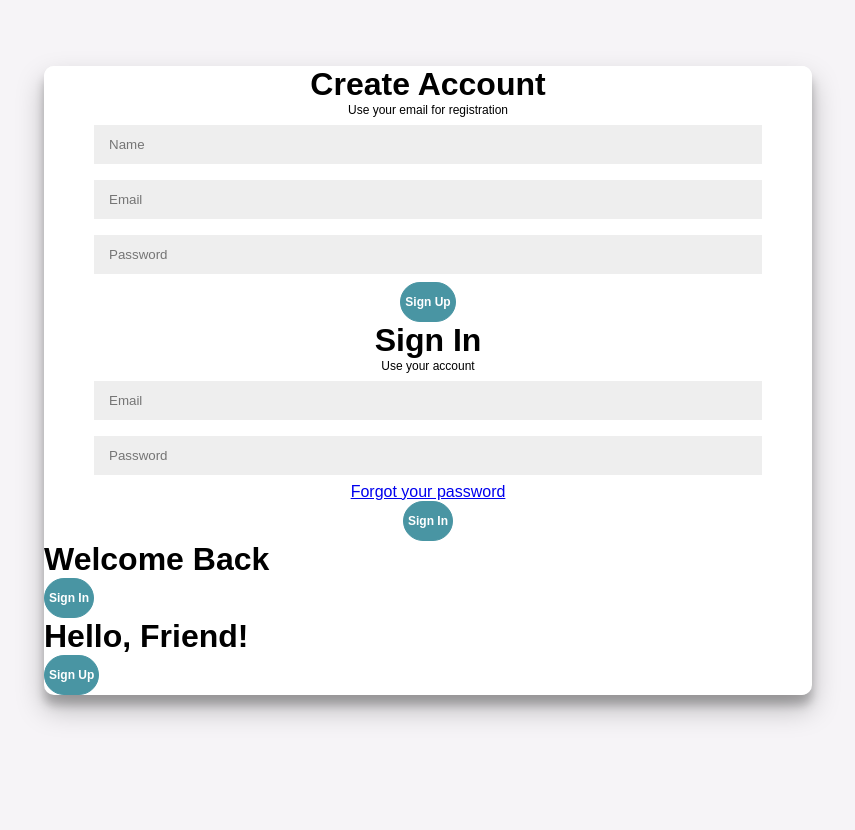
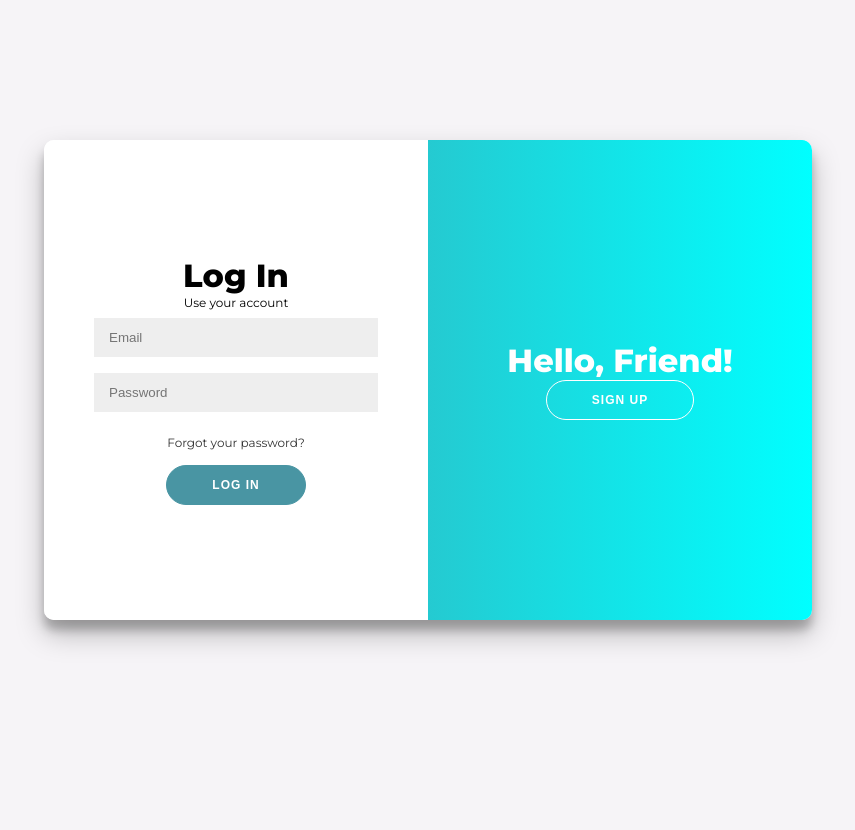
Before and after one commit to oravrp/INT20_21_Gr2, a PHP site: page /Login.html in a window 1280 px wide. Shown: the whole page, without its empty margins (212-1067 px from the left). Run offline with PHP 8.4, Linux system fonts and the light colour scheme.

Commit message:
changed the login/signup forms, added some js

```diff
--- a/Login.html
+++ b/Login.html
@@ -1,6 +1,11 @@
 <!DOCTYPE html>
 <html lang="en">
     <head>
+        <meta charset="UTF-8">
+    <meta name="viewport" content="width=device-width, initial-scale=1.0">
+    <link rel="stylesheet" href="https://cdnjs.cloudflare.com/ajax/libs/font-awesome/4.7.0/css/font-awesome.min.css">
+    <link rel="preconnect" href="https://fonts.gstatic.com">
+    <link href="https://fonts.googleapis.com/css?family=Poppins:400,500&display=swap" rel="stylesheet" />
 <title> Log In </title>
 
    <link rel="stylesheet" type="text/css" href="css/Login.css">
@@ -19,29 +24,29 @@
             <button>Sign Up</button>
             </form>
         </div>
-        <div class="form-container sign-in-container">
+        <div class="form-container log-in-container">
             <form action="#">
-                <h1>Sign In</h1>
+                <h1>Log In</h1>
                 <span> Use your account</span>
             <input type="email" placeholder="Email"/>
             <input type="password" placeholder="Password"/>
-            <a href="#">Forgot your password</a>
-            <button>Sign In</button>
+            <a href="#">Forgot your password?</a>
+            <button>Log In</button>
             </form>
         </div>
         <div class="overlay-container">
             <div class="overlay">
                 <div class="overlay-panel overlay-left">
-                    <h1>Welcome Back</h1>
-                <button class="ghost" id="SignIn">Sign In</button >
+                    <h1>Welcome Back!</h1>
+                <button class="ghost" id="logIn">Log In</button>
                 </div>
                 <div class="overlay-panel overlay-right">
                     <h1>Hello, Friend!</h1>
-                    <Button class="ghost" id="SignUp">Sign Up</Button>
+                    <Button class="ghost" id="signUp">Sign Up</Button>
                 </div>
             </div>
         </div>
     </div>
-    <script src="Login.js"></script>
+    <script src="js/Login.js"></script>
    </body>
 </html>
--- a/css/Login.css
+++ b/css/Login.css
@@ -1,10 +1,11 @@
+@import url('https://fonts.googleapis.com/css?family=Montserrat:400,800');
 *{
     margin: 0;
     padding: 0;
     box-sizing: border-box;
 }
 body{
-    font-family:'Montserrat',sans-serif ;
+    font-family: 'Montserrat', sans-serif;
     background: #f6f4f7;
     display: flex;
     flex-direction: column;
@@ -21,6 +22,13 @@ h1 {
 }
 span {
     font-size: 12px;
+}
+
+a {
+    color: #333;
+    font-size: 12px;
+    text-decoration: none;
+    margin: 15px 0;
 }
 
 .container {
@@ -60,5 +68,113 @@ button {
     color: #fff;
     font-size: 12px;
     font-weight: bold;
-    padding: 12px 4px ;
+    padding: 12px 45px ;
+    letter-spacing: 1px;
+    text-transform: uppercase;
+    transition: transofrm 80ms ease-in;
 }
+
+button:active {
+    transform:scale(0.95);
+}
+
+button:focus {
+    outline: none;
+}
+
+button.ghost {
+    background:transparent;
+    border-color:#fff;
+}
+
+.form-container {
+    position:absolute;
+    top: 0;
+    height: 100%;
+    transition: all 0.6s ease-in-out;
+}
+
+.log-in-container {
+    left: 0;
+    width: 50%;
+    z-index: 2;
+}
+
+.sign-up-container {
+    left: 0;
+    width: 50%;
+    opacity: 0;
+    z-index: 1;
+}
+
+.overlay-container {
+    position: absolute;
+    top: 0;
+    left: 50%;
+    width: 50%;
+    height: 100%;
+    overflow: hidden;
+    transition: transform 0.6s ease-in-out;
+    z-index: 100;
+}
+
+.overlay {
+    background: cyan;
+    background: linear-gradient(to right, #4995A3, cyan ) no-repeat 0 0 / cover;
+    color: #fff;
+    position: relative;
+    left: -100%;
+    height: 100%;
+    width: 200%;
+    transform: translateX(0);
+    transition: transform 0.6s ease-in-out;
+}
+
+.overlay-panel {
+    position: absolute;
+    top: 0;
+    display: flex;
+    flex-direction: column;
+    justify-content: center;
+    align-items: center;
+    padding: 0 40px;
+    height: 100%;
+    width: 50%;
+    text-align: center;
+    transform: translateX(0);
+    transition: transform 0.6s ease-in-out;
+}
+
+.overlay-right {
+    right: 0;
+    transform: translateX(0);
+}
+
+.overlay-left {
+    transform: translateX(-20%);
+}
+
+.container.right-panel-active .log-in-container {
+    transform: translateX(100%);
+}
+
+.container.right-panel-active .overlay-container {
+    transform: translateX(-100%);
+}
+
+ .container.right-panel-active .sign-up-container {
+     transform: translateX(100%);
+     opacity: 1;
+     z-index: 5;
+ }
+ .container.right-panel-active .overlay {
+     transform: translateX(50%);
+ }
+
+ .container.right-panel-active .overlay-left {
+     transform: translateX(0);
+ }
+
+ .container.right-panel-active .overlay-right {
+    transform: translateX(20%);
+}
--- /dev/null
+++ b/js/Login.js
@@ -0,0 +1,6 @@
+const signUpButton = document.getElementById('signUp');
+const logInButton = document.getElementById('logIn');
+const container = document.getElementById('container');
+
+signUpButton.addEventListener('click', () => container.classList.add('right-panel-active'));
+logInButton.addEventListener('click', () => container.classList.remove('right-panel-active'));
```
